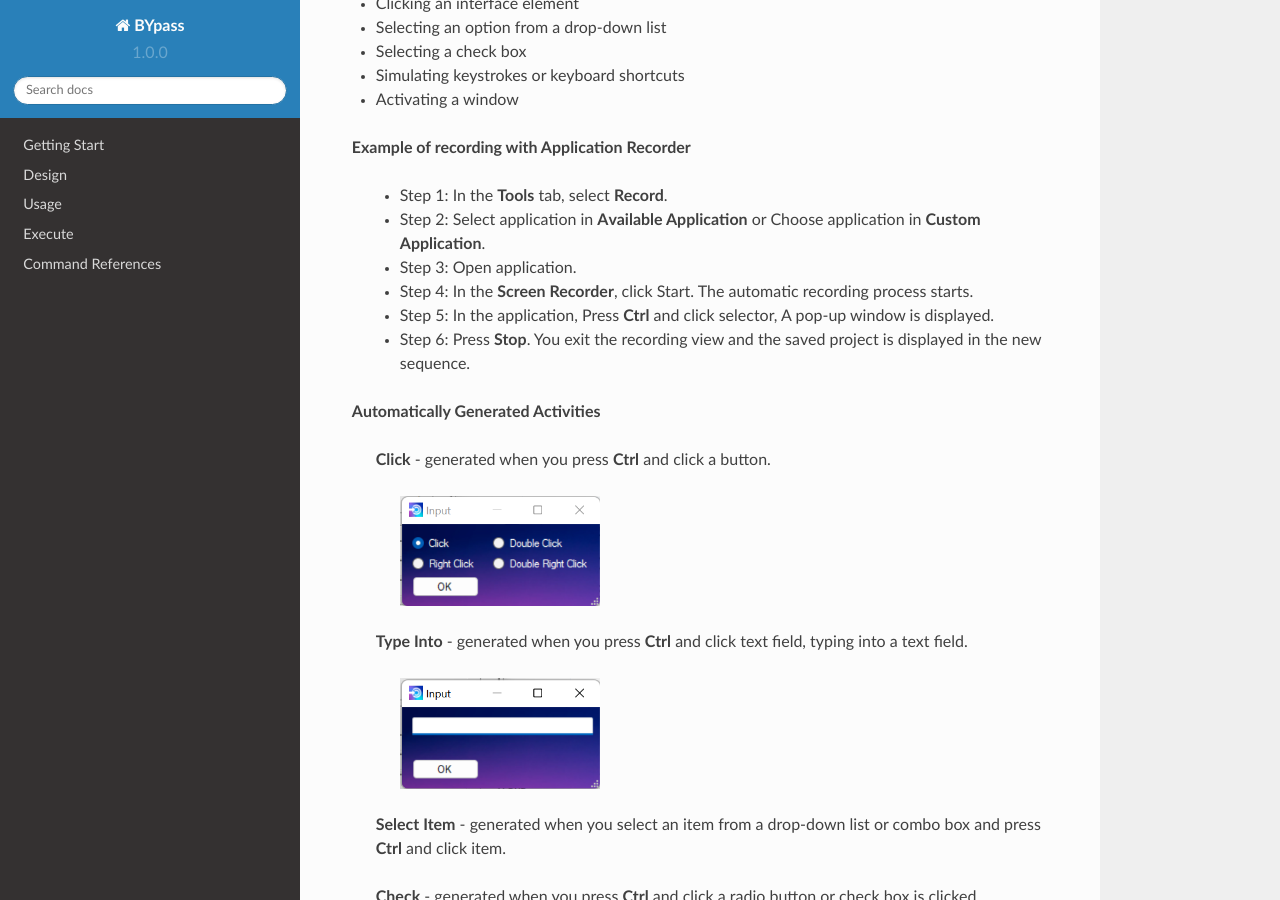
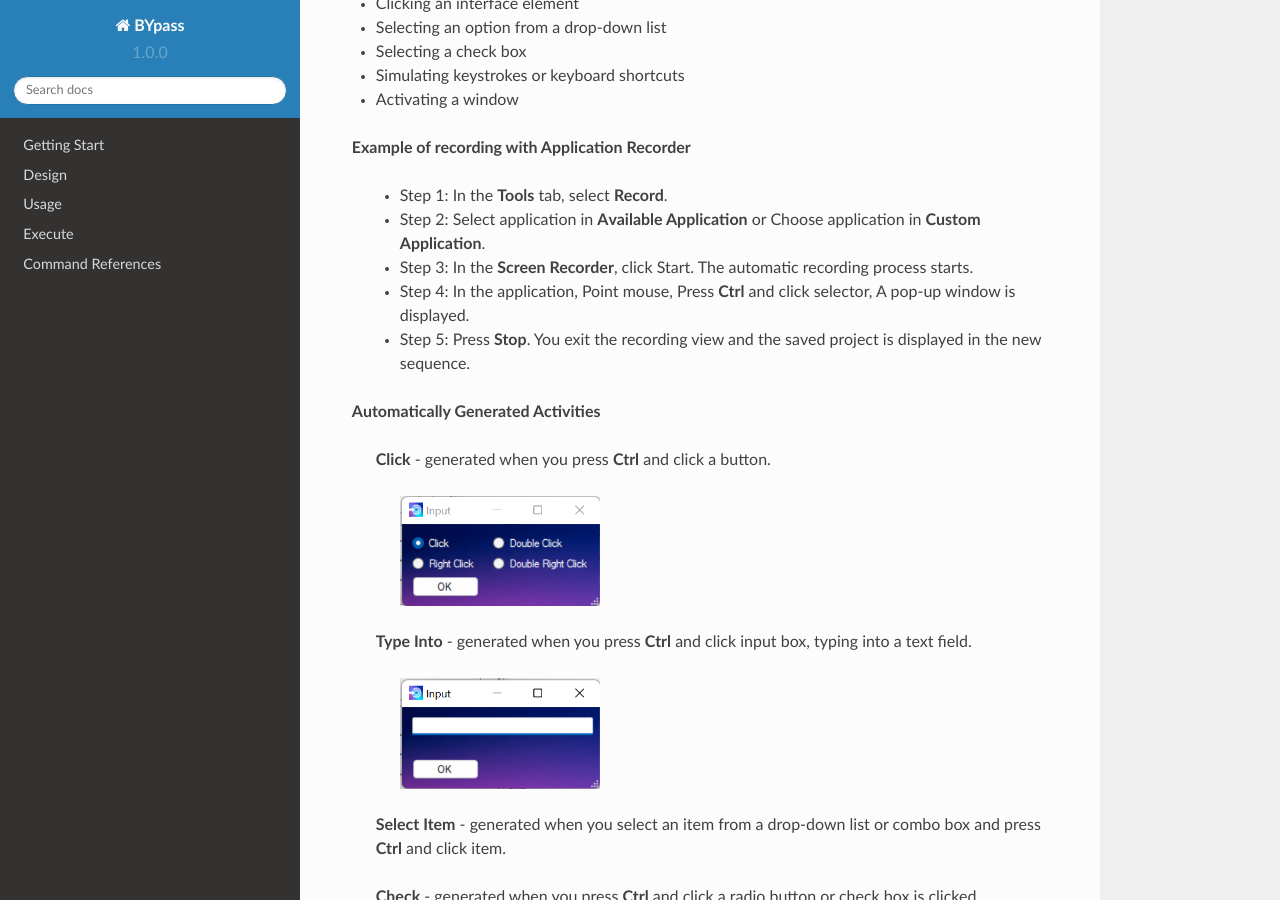
Before and after one commit to stupidmankind/BYpassDoc, a Sphinx documentation site: the page built from docs/source/recordingTool.rst, in a window 1280 px wide and 900 px high, scrolled down 804 px. Built offline with Sphinx 7.4.7 and the Read the Docs theme 2.0.0, drawn with Linux system fonts in a browser that asks for light colours.

Commit message:
Update recordingTool.rst
edit step

```diff
--- a/docs/source/recordingTool.rst
+++ b/docs/source/recordingTool.rst
@@ -23,10 +23,9 @@ Manually record actions, such as:
 
   - Step 1: In the **Tools** tab, select **Record**.
   - Step 2: Select application in **Available Application** or Choose application in **Custom Application**.
-  - Step 3: Open application.
-  - Step 4: In the **Screen Recorder**, click Start. The automatic recording process starts.
-  - Step 5: In the application, Press **Ctrl** and click selector, A pop-up window is displayed.
-  - Step 6: Press **Stop**. You exit the recording view and the saved project is displayed in the new sequence.
+  - Step 3: In the **Screen Recorder**, click Start. The automatic recording process starts.
+  - Step 4: In the application, Point mouse, Press **Ctrl** and click selector, A pop-up window is displayed.
+  - Step 5: Press **Stop**. You exit the recording view and the saved project is displayed in the new sequence.
 
 **Automatically Generated Activities**
 
@@ -36,7 +35,7 @@ Manually record actions, such as:
           :width: 200
           :alt: Click Recorder
 
-  **Type Into** - generated when you press **Ctrl** and click text field, typing into a text field.
+  **Type Into** - generated when you press **Ctrl** and click input box, typing into a text field.
 
         .. image:: images/Record_2.png
           :width: 200
```
